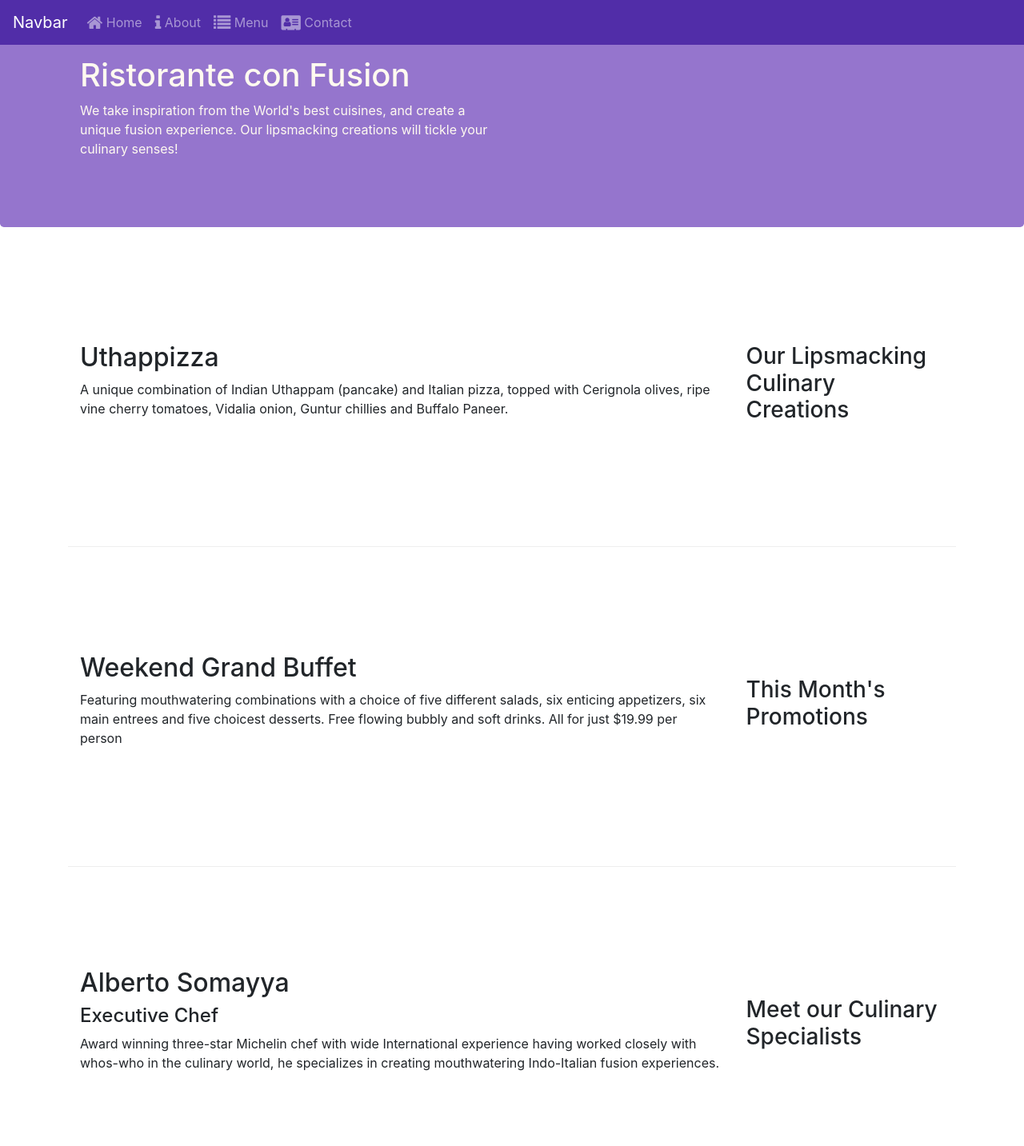
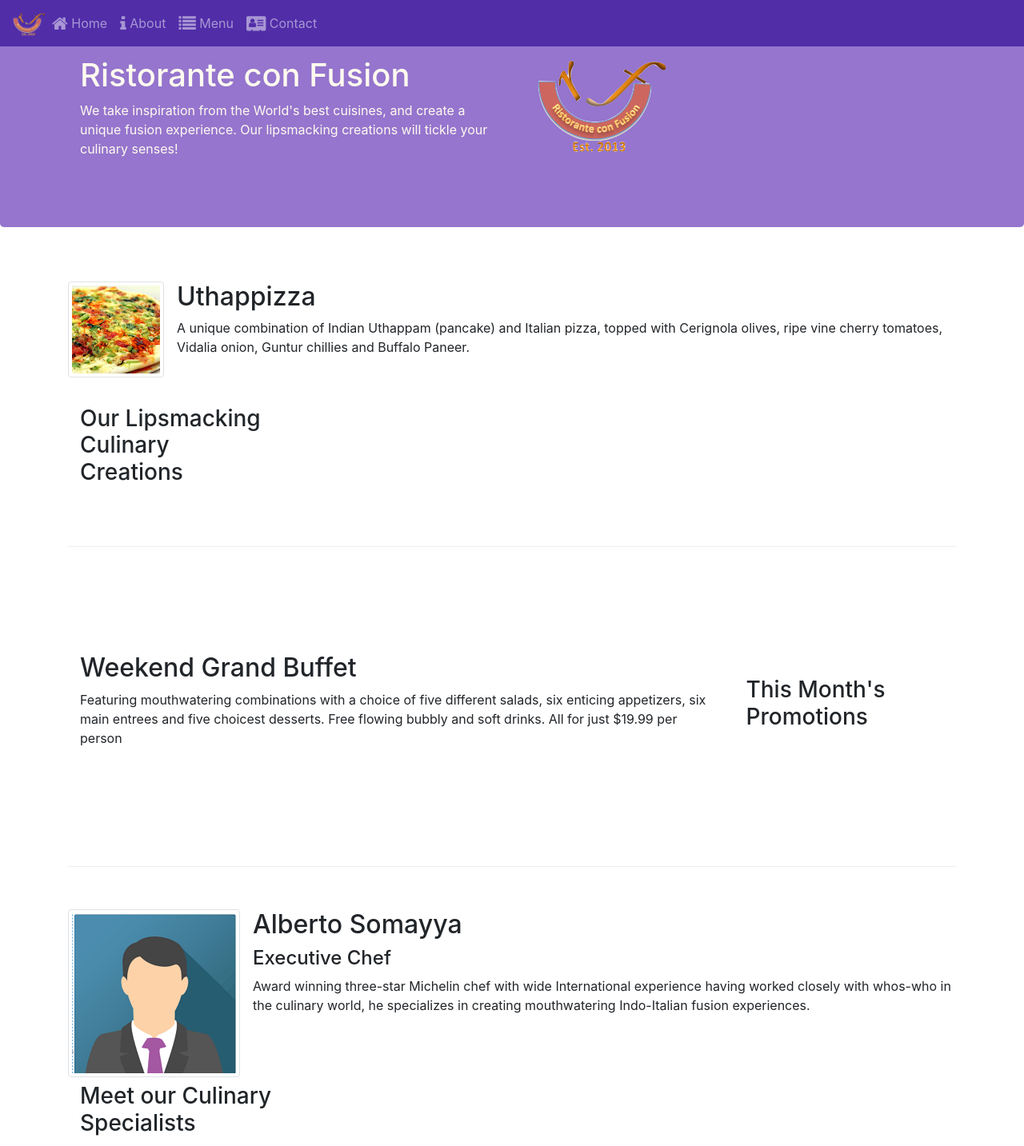
Before and after one commit to oliliyiyi/git-test, a website: page index.html in a window 1280 px wide. Shown: the top 1433 px of the page at 80% size. Drawn offline with nearby package versions, Linux system fonts and the light colour scheme.

Commit message:
Images and Media

```diff
--- a/index.html
+++ b/index.html
@@ -23,16 +23,20 @@
 <body>
 
     <nav class="navbar navbar-dark navbar-expand-sm navbar-dark fixed-top">
-        <a class="navbar-brand" href="#">Navbar</a>
+        <a class="navbar-brand mr-auto" href="#"> <img src="img/logo.png" height="30" width="41"></a>
         <button class="navbar-toggler" type="button" data-toggle="collapse" data-target="#Navbar">
             <span class="navbar-toggler-icon"></span>
         </button>
         <div class="collapse navbar-collapse" id="Navbar">
             <ul class="navbar-nav mr-auto">
-                    <li class="navbar-item-active"><a class="nav-link" href="#"><span class="fa fa-home fa-lg"></span> Home</a></li>
-                    <li class="navbar-item"><a class="nav-link" href="./aboutus.html"><span class="fa fa-info fa-lg"></span> About</a></li>
-                    <li class="navbar-item"><a class="nav-link" href="#"><span class="fa fa-list fa-lg"></span> Menu</a></li>
-                    <li class="navbar-item"><a class="nav-link" href="#"><span class="fa fa-address-card fa-lg"></span> Contact</a></li>
+                <li class="navbar-item-active"><a class="nav-link" href="#"><span class="fa fa-home fa-lg"></span>
+                        Home</a></li>
+                <li class="navbar-item"><a class="nav-link" href="./aboutus.html"><span class="fa fa-info fa-lg"></span>
+                        About</a></li>
+                <li class="navbar-item"><a class="nav-link" href="#"><span class="fa fa-list fa-lg"></span> Menu</a>
+                </li>
+                <li class="navbar-item"><a class="nav-link" href="./contactus.html"><span
+                            class="fa fa-address-card fa-lg"></span> Contact</a></li>
             </ul>
         </div>
     </nav>
@@ -45,6 +49,9 @@
                         lipsmacking creations will tickle your culinary senses!</p>
                 </div>
                 <div class="col-12 col-sm">
+                    <div class="col-12 col-sm align-self-center">
+                        <img src="img/logo.png" class="img-fluid">
+                    </div>
                 </div>
             </div>
         </div>
@@ -55,11 +62,18 @@
             <div class="col-12 col-sm-4 order-sm-last col-md-3">
                 <h3>Our Lipsmacking Culinary Creations</h3>
             </div>
-            <div class="col col-sm order-sm-first col-md" >
-                <h2>Uthappizza</h2>
-                <p>A unique combination of Indian Uthappam (pancake) and Italian pizza, topped with Cerignola olives,
+            <!-- <div class="col col-sm order-sm-first col-md"> -->
+            <div class="media">
+                <img class="d-flex mr-3 img-thumbnail align-self-center" src="img/uthappizza.png" alt="Uthappizza">
+                <div class="media-body">
+                    <h2 class="mt-0">Uthappizza</h2>
+                    <p class="d-none d-sm-block">A unique combination of Indian Uthappam (pancake) and Italian
+                        pizza, topped with Cerignola olives,
                         ripe vine cherry tomatoes, Vidalia onion, Guntur chillies and Buffalo Paneer.</p>
+
                 </div>
+            </div>
+            <!-- </div> -->
         </div>
 
 
@@ -79,13 +93,21 @@
             <div class="col-12 col-sm-4 order-sm-last  col-md-3">
                 <h3>Meet our Culinary Specialists</h3>
             </div>
-            <div class="col col-sm order-sm-first col-md">
-                <h2>Alberto Somayya</h2>
+            <!-- <div class="col col-sm order-sm-first col-md"> -->
+            <div class="media">
+                <img class="d-flex mr-3 img-thumbnail align-self-center" src="img/alberto.png" alt="Alberto Somayya">
+                <div class="media-body">
+                    <h2 class="mt-0">Alberto Somayya</h2>
                     <h4>Executive Chef</h4>
-                <p>Award winning three-star Michelin chef with wide International experience having worked closely with
+                    <p class="d-none d-sm-block">
+                        Award winning three-star Michelin chef with wide International experience having worked closely
+                        with
                         whos-who in the culinary world, he specializes in creating mouthwatering Indo-Italian fusion
                         experiences. </p>
                 </div>
+            </div>
+
+            <!-- </div> -->
         </div>
     </div>
 
@@ -115,11 +137,16 @@
                 </div>
                 <div class="col-12 col-sm-4 align-self-center">
                     <div class="text-center">
-                        <a class="btn btn-social-icon btn-google" href="http://google.com/+"><i class="fa fa-google-plus"></i></a>
-                        <a class="btn btn-social-icon btn-facebook" href="http://www.facebook.com/profile.php?id="><i class="fa fa-facebook"></i></a>
-                        <a class="btn btn-social-iocn btn-linkedin" href="http://www.linkedin.com/in/"><i class="fa fa-linkedin"></i></a>
-                        <a class="btn btn-social-icon btn-twitter" href="http://twitter.com/"><i class="fa fa-twitter"></i></a>
-                        <a class="btn btn-soical-icon btn-google" href="http://youtube.com/"><i class="fa fa-youtube"></i></a>
+                        <a class="btn btn-social-icon btn-google" href="http://google.com/+"><i
+                                class="fa fa-google-plus"></i></a>
+                        <a class="btn btn-social-icon btn-facebook" href="http://www.facebook.com/profile.php?id="><i
+                                class="fa fa-facebook"></i></a>
+                        <a class="btn btn-social-iocn btn-linkedin" href="http://www.linkedin.com/in/"><i
+                                class="fa fa-linkedin"></i></a>
+                        <a class="btn btn-social-icon btn-twitter" href="http://twitter.com/"><i
+                                class="fa fa-twitter"></i></a>
+                        <a class="btn btn-soical-icon btn-google" href="http://youtube.com/"><i
+                                class="fa fa-youtube"></i></a>
                         <a class="btn btn-social-icon" href="mailto:"><i class="fa fa-envelope-o"></i></a>
                     </div>
                 </div>
```
Also changed, not shown: aboutus.html (+5 -3 lines), contactus.html (+7 -8 lines). Lines whose indentation alone changed are shown as unchanged.
